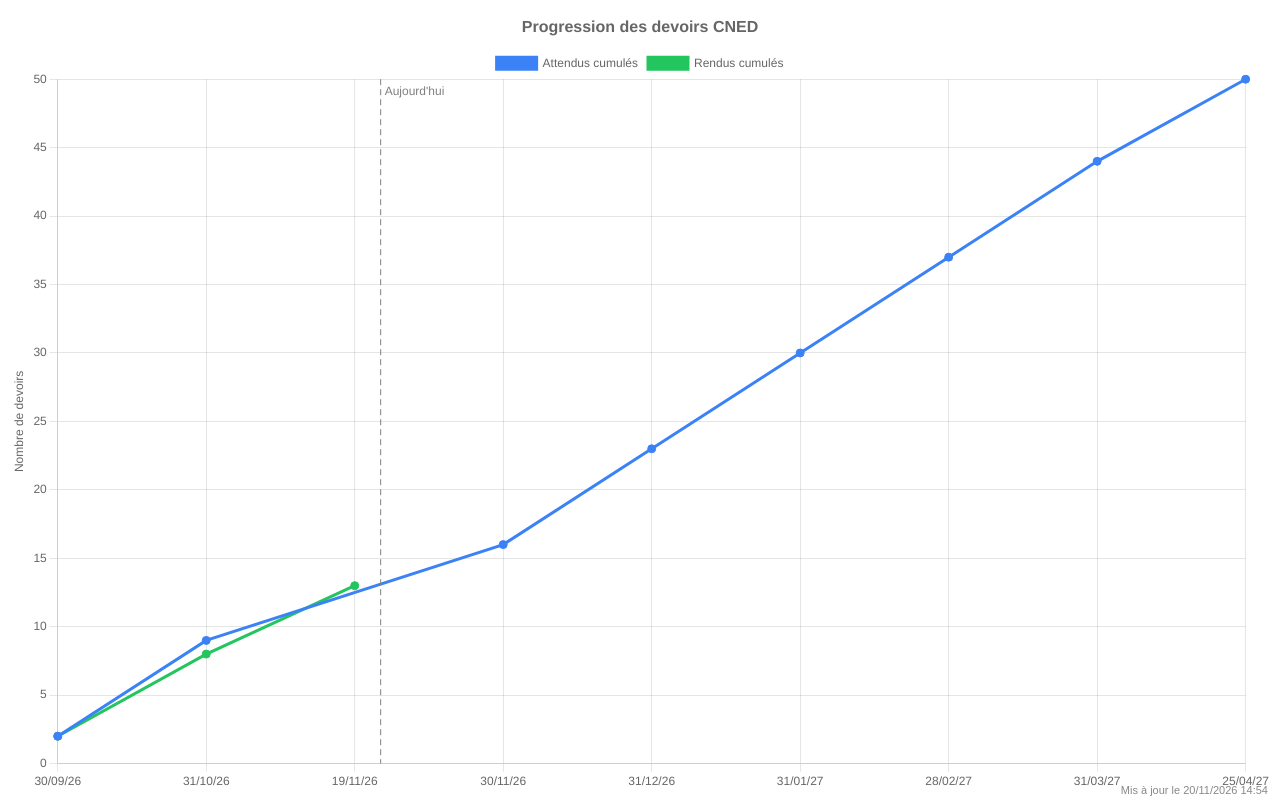
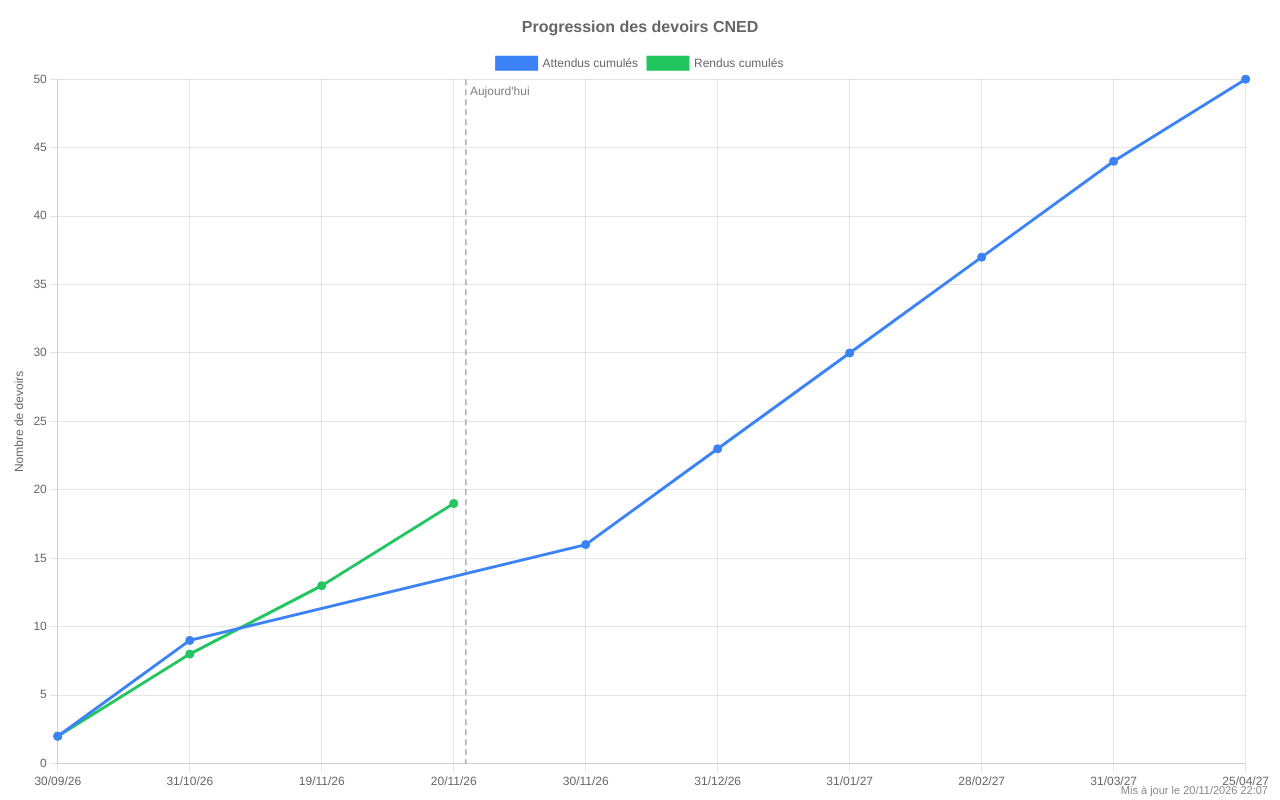
Before and after one commit to meteor1315/cned-graphique, a plain HTML site: page index.html in a window 1280 px wide. Drawn offline with nearby package versions, Linux system fonts and the light colour scheme.

Commit message:
maj graphique

```diff
--- a/index.html
+++ b/index.html
@@ -8,7 +8,7 @@
 #m{position:absolute;right:12px;bottom:4px;font-size:11px;color:#888}</style></head>
 <body><div id="w"><canvas id="c"></canvas><div id="m"></div></div>
 <script>
-const D = {"labels": ["30/09/26", "31/10/26", "19/11/26", "30/11/26", "31/12/26", "31/01/27", "28/02/27", "31/03/27", "25/04/27"], "ts": [1790726400000, 1793404800000, 1795046400000, 1795996800000, 1798675200000, 1801353600000, 1803772800000, 1806451200000, 1808611200000], "att": [2.0, 9.0, null, 16.0, 23.0, 30.0, 37.0, 44.0, 50.0], "ren": [2.0, 8.0, 13.0, null, null, null, null, null, null], "maj": "20/11/2026 14:54"};
+const D = {"labels": ["30/09/26", "31/10/26", "19/11/26", "20/11/26", "30/11/26", "31/12/26", "31/01/27", "28/02/27", "31/03/27", "25/04/27"], "ts": [1790726400000, 1793404800000, 1795046400000, 1795132800000, 1795996800000, 1798675200000, 1801353600000, 1803772800000, 1806451200000, 1808611200000], "att": [2.0, 9.0, null, null, 16.0, 23.0, 30.0, 37.0, 44.0, 50.0], "ren": [2.0, 8.0, 13.0, 19.0, null, null, null, null, null, null], "maj": "20/11/2026 22:07"};
 document.getElementById('m').textContent = 'Mis à jour le ' + D.maj;
 const today = {id:'today', afterDraw(ch){
   const x=ch.scales.x, y=ch.scales.y, t=Date.now(); let i=-1;
```
Also changed, not shown: progression_devoirs.png.
